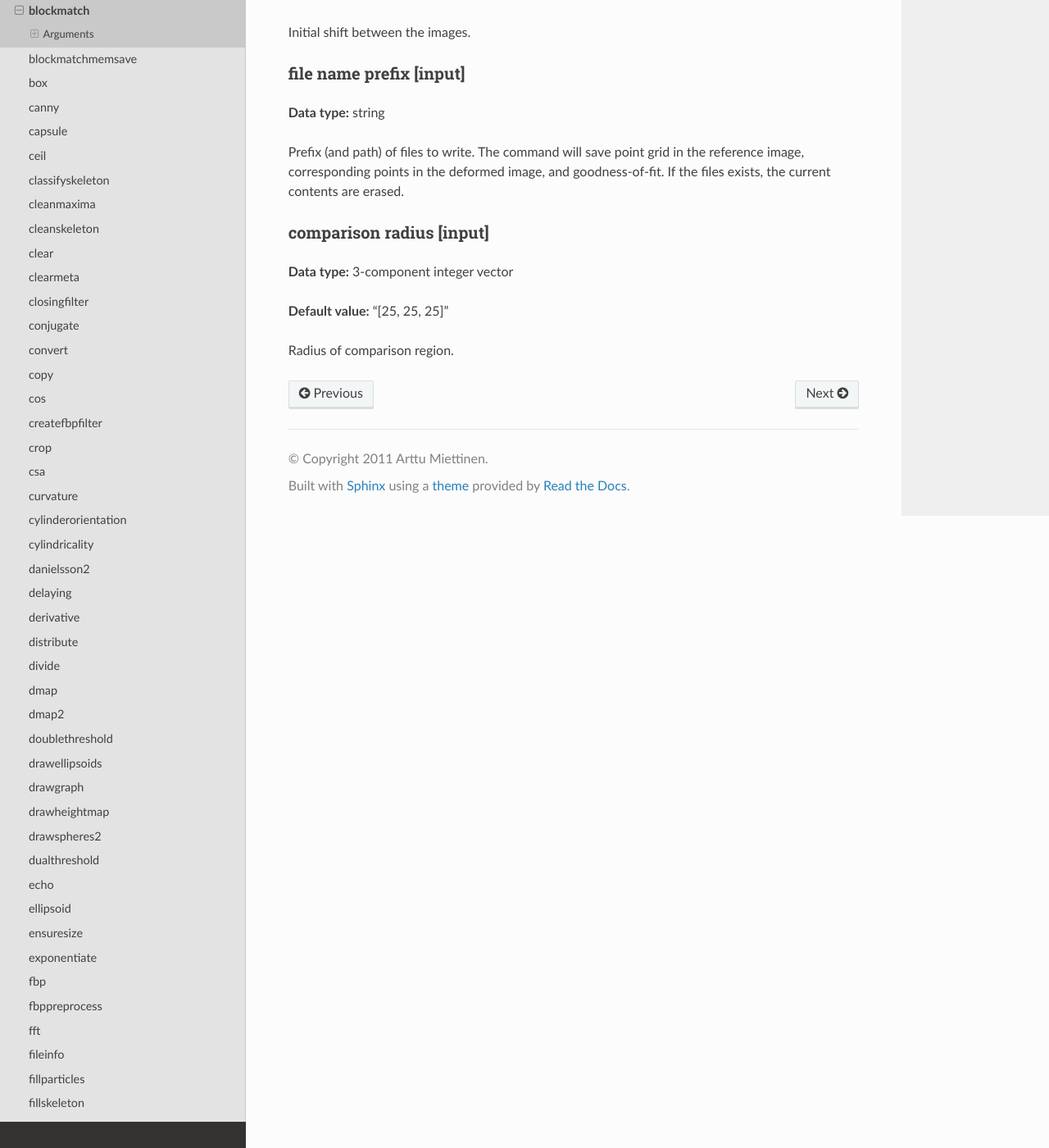
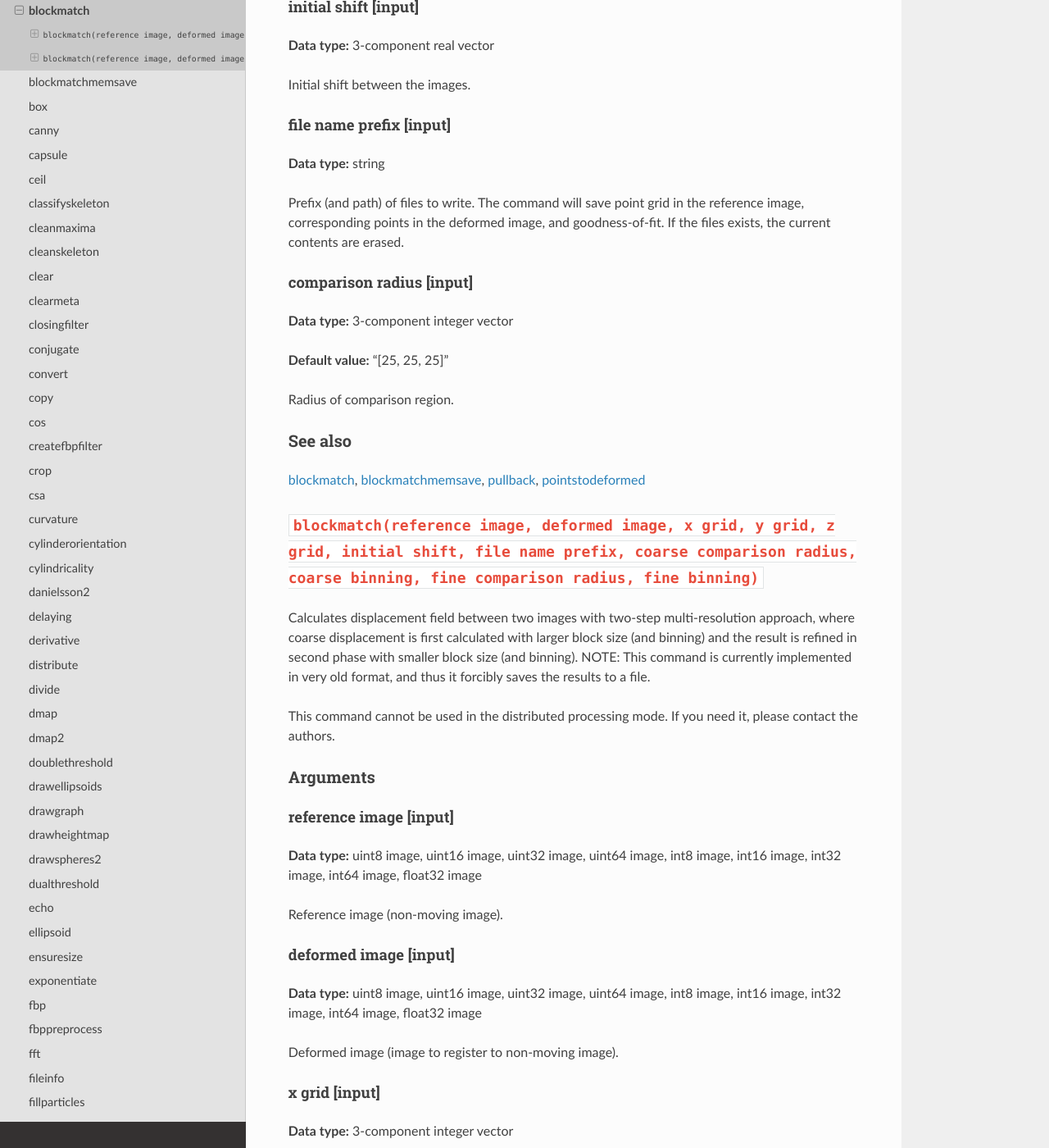
Before and after one commit to arttumiettinen/pi2, a Sphinx documentation site: the page built from doc/source/reference/blockmatch.txt, in a window 1280 px wide and 1400 px high, scrolled down 2158 px. Shown: the whole window at 82% size. Built offline with Sphinx 7.4.7 and the Read the Docs theme 2.0.0, drawn with Linux system fonts in a browser that asks for light colours; some of the changed text lies outside the part shown.

Commit message:
Fixed docs.

```diff
--- a/doc/source/reference/blockmatch.txt
+++ b/doc/source/reference/blockmatch.txt
@@ -3,8 +3,10 @@
 blockmatch
 **********
 
+There are 2 forms of this command.
 
-**Syntax:** :code:`blockmatch(reference image, deformed image, xmin, xmax, xstep, ymin, ymax, ystep, zmin, zmax, zstep, initial shift, file name prefix, comparison radius)`
+:code:`blockmatch(reference image, deformed image, xmin, xmax, xstep, ymin, ymax, ystep, zmin, zmax, zstep, initial shift, file name prefix, comparison radius)`
+================================================================================================================================================================
 
 Calculates displacement field between two images. NOTE: This command is currently implemented in very old format, and thus it forcibly saves the results to a file.
 
@@ -112,3 +114,108 @@
 **Default value:** "[25, 25, 25]"
 
 Radius of comparison region.
+
+See also
+--------
+
+:ref:`blockmatch`, :ref:`blockmatchmemsave`, :ref:`pullback`, :ref:`pointstodeformed`
+
+:code:`blockmatch(reference image, deformed image, x grid, y grid, z grid, initial shift, file name prefix, coarse comparison radius, coarse binning, fine comparison radius, fine binning)`
+============================================================================================================================================================================================
+
+Calculates displacement field between two images with two-step multi-resolution approach, where coarse displacement is first calculated with larger block size (and binning) and the result is refined in second phase with smaller block size (and binning). NOTE: This command is currently implemented in very old format, and thus it forcibly saves the results to a file.
+
+This command cannot be used in the distributed processing mode. If you need it, please contact the authors.
+
+Arguments
+---------
+
+reference image [input]
+~~~~~~~~~~~~~~~~~~~~~~~
+
+**Data type:** uint8 image, uint16 image, uint32 image, uint64 image, int8 image, int16 image, int32 image, int64 image, float32 image
+
+Reference image (non-moving image).
+
+deformed image [input]
+~~~~~~~~~~~~~~~~~~~~~~
+
+**Data type:** uint8 image, uint16 image, uint32 image, uint64 image, int8 image, int16 image, int32 image, int64 image, float32 image
+
+Deformed image (image to register to non-moving image).
+
+x grid [input]
+~~~~~~~~~~~~~~
+
+**Data type:** 3-component integer vector
+
+Calculation point grid definition in X-direction. The format is [start coordinate, end coordinate, step].
+
+y grid [input]
+~~~~~~~~~~~~~~
+
+**Data type:** 3-component integer vector
+
+Calculation point grid definition in Y-direction. The format is [start coordinate, end coordinate, step].
+
+z grid [input]
+~~~~~~~~~~~~~~
+
+**Data type:** 3-component integer vector
+
+Calculation point grid definition in Z-direction. The format is [start coordinate, end coordinate, step].
+
+initial shift [input]
+~~~~~~~~~~~~~~~~~~~~~
+
+**Data type:** 3-component real vector
+
+Initial shift between the images.
+
+file name prefix [input]
+~~~~~~~~~~~~~~~~~~~~~~~~
+
+**Data type:** string
+
+Prefix (and path) of files to write. The command will save point grid in the reference image, corresponding points in the deformed image, and goodness-of-fit. If the files exists, the current contents are erased.
+
+coarse comparison radius [input]
+~~~~~~~~~~~~~~~~~~~~~~~~~~~~~~~~
+
+**Data type:** 3-component integer vector
+
+**Default value:** "[25, 25, 25]"
+
+Radius of comparison region for coarse matching.
+
+coarse binning [input]
+~~~~~~~~~~~~~~~~~~~~~~
+
+**Data type:** positive integer
+
+**Default value:** 2
+
+Amount of resolution reduction in coarse matching phase.
+
+fine comparison radius [input]
+~~~~~~~~~~~~~~~~~~~~~~~~~~~~~~
+
+**Data type:** 3-component integer vector
+
+**Default value:** "[10, 10, 10]"
+
+Radius of comparison region for fine (full-resolution) matching.
+
+fine binning [input]
+~~~~~~~~~~~~~~~~~~~~
+
+**Data type:** positive integer
+
+**Default value:** 1
+
+Amount of resolution reduction in fine matching phase. Set to same value than coarse binning to skip fine matching phase.
+
+See also
+--------
+
+:ref:`blockmatch`, :ref:`blockmatchmemsave`, :ref:`pullback`, :ref:`pointstodeformed`
--- a/doc/source/reference/blockmatchmemsave.txt
+++ b/doc/source/reference/blockmatchmemsave.txt
@@ -148,3 +148,8 @@
 **Default value:** True
 
 Indicates if the mean gray values of the two images should be made same in the overlapping region before matching.
+
+See also
+--------
+
+:ref:`blockmatch`, :ref:`blockmatchmemsave`, :ref:`pullback`, :ref:`pointstodeformed`
```
Also changed, not shown: doc/source/reference/pointstodeformed.txt (added, +33 -0 lines), doc/source/reference/pullback.txt (+9 -0 lines), 1 other file.
